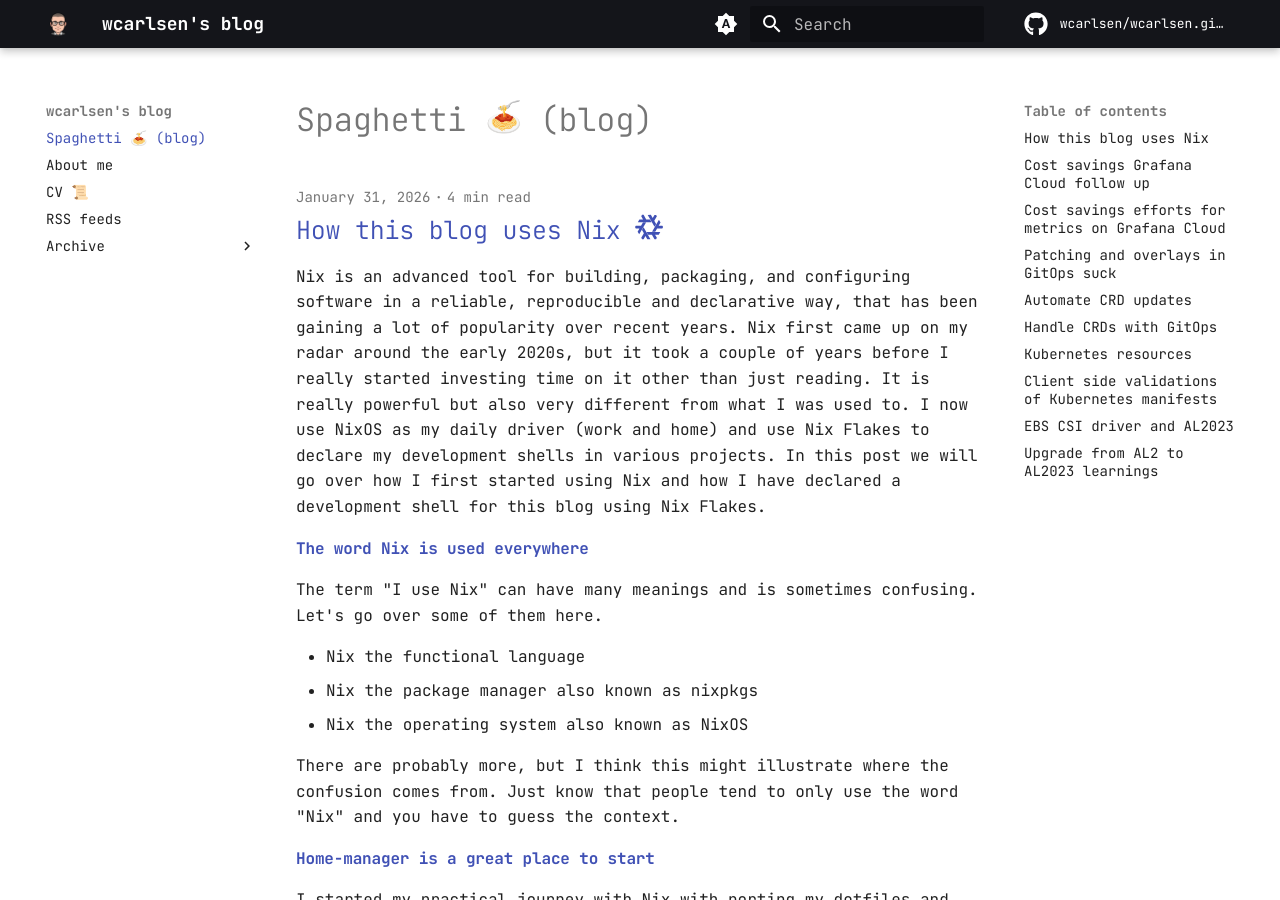
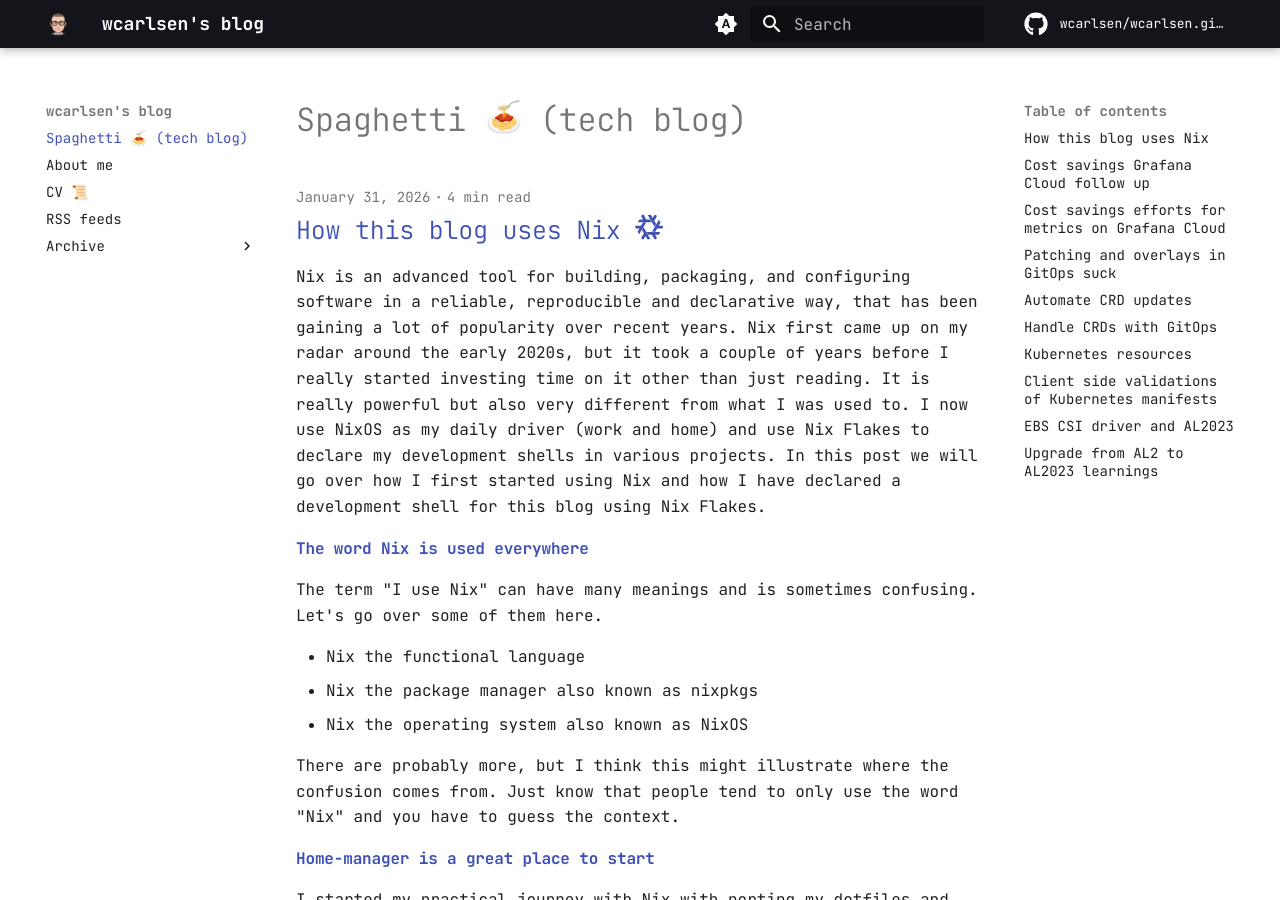
Before and after one commit to wcarlsen/wcarlsen.github.io, an MkDocs documentation site: the page built from docs/index.md, in a window 1280 px wide and 900 px high. Built offline with MkDocs 1.6.1 and Material for MkDocs 9.7.7, drawn with Linux system fonts in a browser that asks for light colours; emoji names are drawn with the system emoji font; plug-ins that fetch from the network failed and are left out; comment, search, counter and statistics services are not loaded.

Commit message:
Use strict builds and call it tech blog
Signed-off-by: Willi Carlsen <carlsenwilli@gmail.com>

```diff
--- a/docs/index.md
+++ b/docs/index.md
@@ -1 +1 @@
-# Spaghetti :spaghetti: (blog)
+# Spaghetti :spaghetti: (tech blog)
```
Also changed, not shown: 1 other file.
